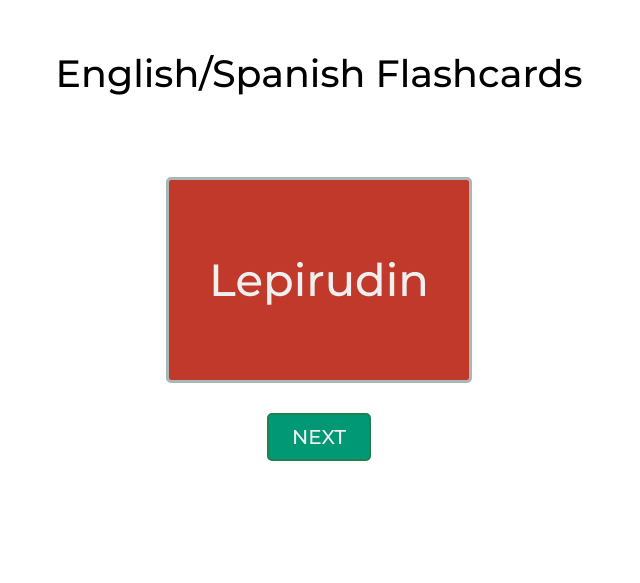
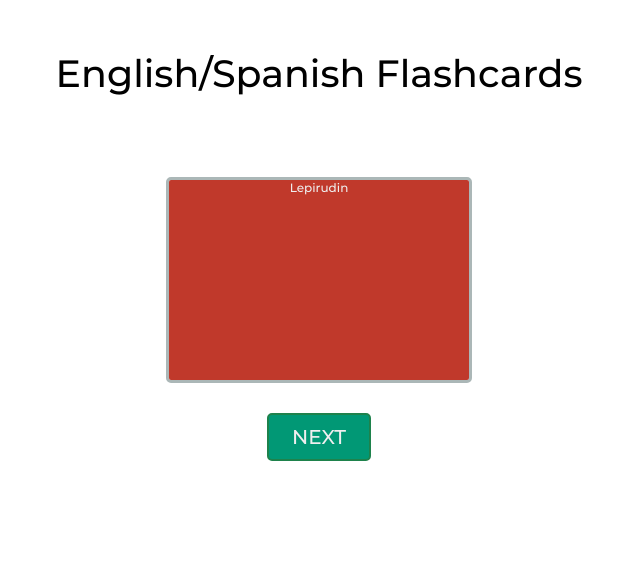
Before and after one commit to starsplashcode/deletetrash, a plain HTML site: page index.html in a window 1280 px wide. Shown: the whole page, without its empty margins (321-961 px from the left). Drawn offline with Linux system fonts and the light colour scheme.

Commit message:
Update main.css

```diff
--- a/main.css
+++ b/main.css
@@ -30,8 +30,7 @@ width:300px;
 height:200px;
 position:absolute;
 text-align:center;
-line-height:200px;
-font-size:45px;
+font-size:12px;
 color:#efefef;
 font-family:Montserrat,Arial;
 cursor:pointer;
```
